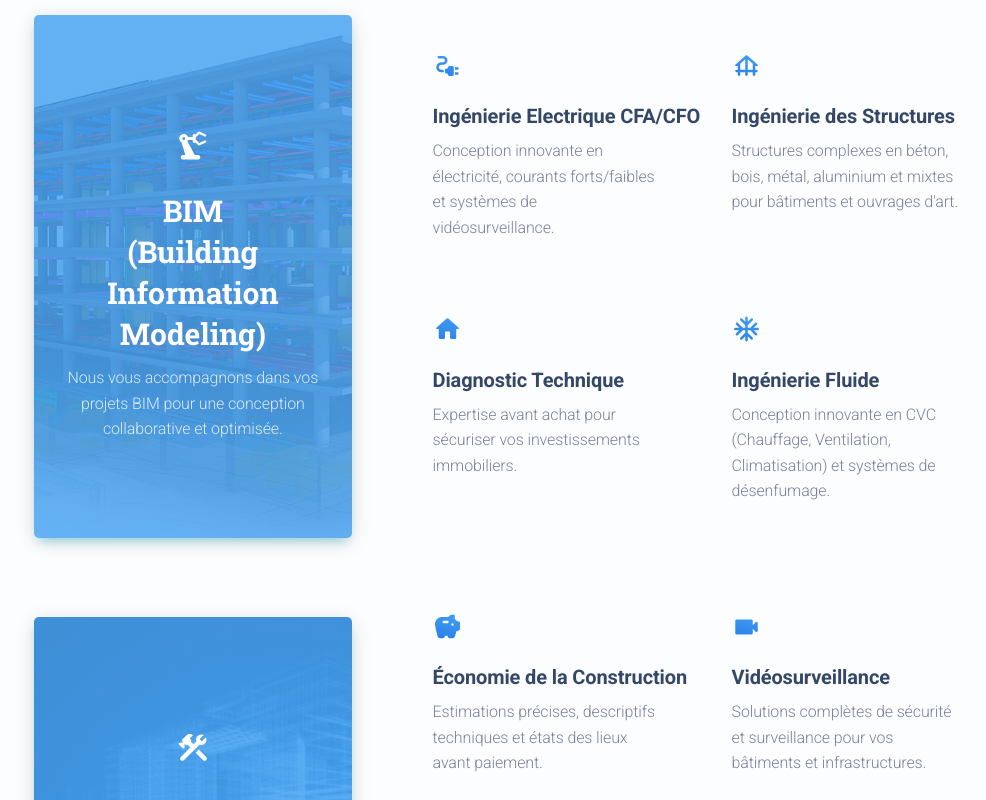
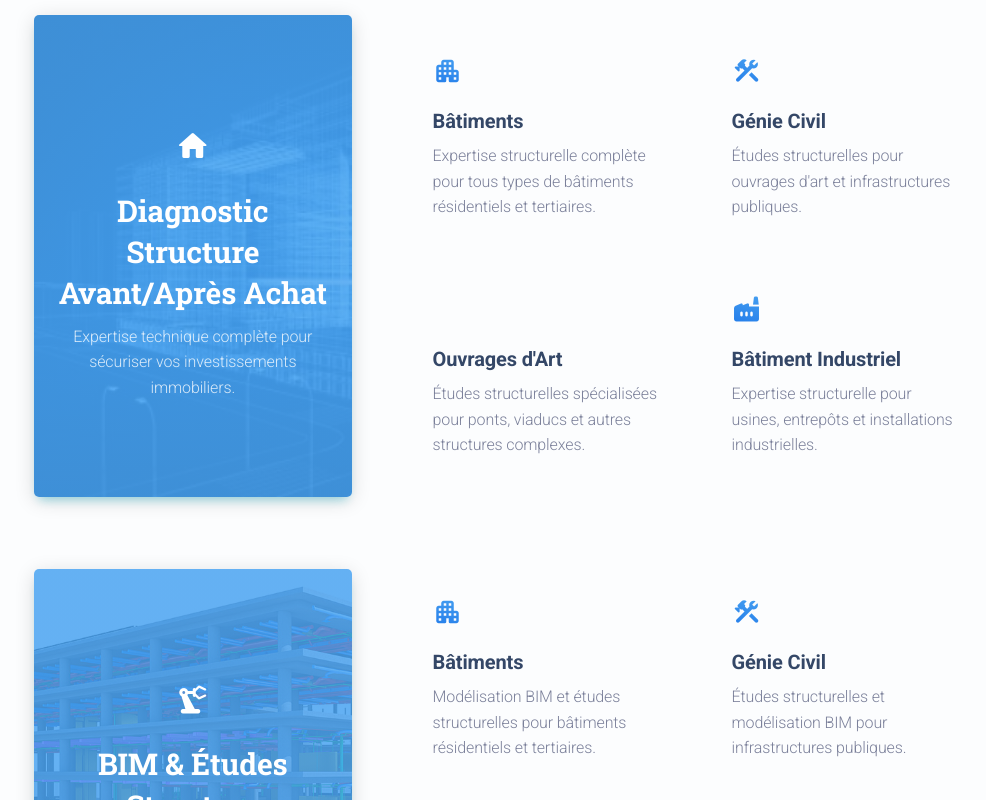
Before and after one commit to dev-ux/wisetech, a React (Create React App) app: page /presentation in a window 1280 px wide. Shown: the part 720-1520 px from the top of the page, without its empty margins (146-1132 px from the left). Built offline with nearby package versions, Linux system fonts and the light colour scheme.

Commit message:
refactor: reorganize Information section with new expertise axes and domains

```diff
--- a/src/pages/Presentation/sections/Information.js
+++ b/src/pages/Presentation/sections/Information.js
@@ -23,7 +23,68 @@ function Information() {
         <MKTypography variant="h2" mb={5} textAlign="center">
           Nos Domaines d'Expertise
         </MKTypography>
+
+        {/* Diagnostic Structure */}
         <Grid container item xs={11} spacing={3} alignItems="center" sx={{ mx: "auto" }}>
+          <Grid item xs={12} lg={4} sx={{ mx: "auto" }}>
+            <RotatingCard>
+              <RotatingCardFront
+                image={structureImage}
+                icon="home"
+                title={
+                  <>
+                    Diagnostic Structure
+                    <br />
+                    Avant/Après Achat
+                  </>
+                }
+                description="Expertise technique complète pour sécuriser vos investissements immobiliers."
+              />
+              <RotatingCardBack
+                image={structureImage}
+                title="Diagnostic Structure"
+                description="Études approfondies de la structure des bâtiments avant et après achat, avec recommandations techniques personnalisées."
+              />
+            </RotatingCard>
+          </Grid>
+          <Grid item xs={12} lg={7} sx={{ ml: "auto" }}>
+            <Grid container spacing={3}>
+              <Grid item xs={12} md={6}>
+                <DefaultInfoCard
+                  icon="apartment"
+                  title="Bâtiments"
+                  description="Expertise structurelle complète pour tous types de bâtiments résidentiels et tertiaires."
+                />
+              </Grid>
+              <Grid item xs={12} md={6}>
+                <DefaultInfoCard
+                  icon="construction"
+                  title="Génie Civil"
+                  description="Études structurelles pour ouvrages d'art et infrastructures publiques."
+                />
+              </Grid>
+            </Grid>
+            <Grid container spacing={3} sx={{ mt: { xs: 0, md: 6 } }}>
+              <Grid item xs={12} md={6}>
+                <DefaultInfoCard
+                  icon="bridge"
+                  title="Ouvrages d'Art"
+                  description="Études structurelles spécialisées pour ponts, viaducs et autres structures complexes."
+                />
+              </Grid>
+              <Grid item xs={12} md={6}>
+                <DefaultInfoCard
+                  icon="factory"
+                  title="Bâtiment Industriel"
+                  description="Expertise structurelle pour usines, entrepôts et installations industrielles."
+                />
+              </Grid>
+            </Grid>
+          </Grid>
+        </Grid>
+
+        {/* BIM & Études Structure */}
+        <Grid container item xs={11} spacing={3} alignItems="center" sx={{ mx: "auto", mt: 6 }}>
           <Grid item xs={12} lg={4} sx={{ mx: "auto" }}>
             <RotatingCard>
               <RotatingCardFront
@@ -31,22 +92,17 @@ function Information() {
                 icon="precision_manufacturing"
                 title={
                   <>
-                    BIM
+                    BIM & Études Structure
                     <br />
-                    (Building Information Modeling)
+                    Revit, SolidWorks
                   </>
                 }
-                description="Nous vous accompagnons dans vos projets BIM pour une conception collaborative et optimisée."
+                description="Modélisation 3D et études structurelles innovantes pour vos projets."
               />
               <RotatingCardBack
                 image={bimImage}
-                title="BIM"
-                description="Modélisation 3D intelligente, coordination interfilières, maquette numérique pour la conception, construction et maintenance."
-                action={{
-                  type: "internal",
-                  route: "/services/bim",
-                  label: "En savoir plus",
-                }}
+                title="BIM & Études Structure"
+                description="Modélisation 3D précise et études structurelles avancées avec les logiciels de pointe."
               />
             </RotatingCard>
           </Grid>
@@ -54,39 +110,39 @@ function Information() {
             <Grid container spacing={3}>
               <Grid item xs={12} md={6}>
                 <DefaultInfoCard
-                  icon="electrical_services"
-                  title="Ingénierie Electrique CFA/CFO"
-                  description="Conception innovante en électricité, courants forts/faibles et systèmes de vidéosurveillance."
+                  icon="apartment"
+                  title="Bâtiments"
+                  description="Modélisation BIM et études structurelles pour bâtiments résidentiels et tertiaires."
                 />
               </Grid>
               <Grid item xs={12} md={6}>
                 <DefaultInfoCard
-                  icon="foundation"
-                  title="Ingénierie des Structures"
-                  description="Structures complexes en béton, bois, métal, aluminium et mixtes pour bâtiments et ouvrages d'art."
+                  icon="construction"
+                  title="Génie Civil"
+                  description="Études structurelles et modélisation BIM pour infrastructures publiques."
                 />
               </Grid>
             </Grid>
             <Grid container spacing={3} sx={{ mt: { xs: 0, md: 6 } }}>
               <Grid item xs={12} md={6}>
                 <DefaultInfoCard
-                  icon="home"
-                  title="Diagnostic Technique"
-                  description="Expertise avant achat pour sécuriser vos investissements immobiliers."
+                  icon="bridge"
+                  title="Ouvrages d'Art"
+                  description="Modélisation 3D et études structurelles spécialisées pour ouvrages d'art."
                 />
               </Grid>
               <Grid item xs={12} md={6}>
                 <DefaultInfoCard
-                  icon="ac_unit"
-                  title="Ingénierie Fluide"
-                  description="Conception innovante en CVC (Chauffage, Ventilation, Climatisation) et systèmes de désenfumage."
+                  icon="factory"
+                  title="Bâtiment Industriel"
+                  description="BIM et études structurelles pour installations industrielles complexes."
                 />
               </Grid>
             </Grid>
           </Grid>
         </Grid>
 
-        {/* Deuxième ligne de cartes rotatives */}
+        {/* Suivi de Travaux */}
         <Grid container item xs={11} spacing={3} alignItems="center" sx={{ mx: "auto", mt: 6 }}>
           <Grid item xs={12} lg={4} sx={{ mx: "auto" }}>
             <RotatingCard>
@@ -95,22 +151,15 @@ function Information() {
                 icon="construction"
                 title={
                   <>
-                    Voirie & Réseaux
-                    <br />
-                    Divers (VRD)
+                    Suivi de Travaux
                   </>
                 }
-                description="Accompagnement par nos experts en infrastructures et réseaux."
+                description="Accompagnement complet tout au long de vos projets."
               />
               <RotatingCardBack
                 image={structureImage}
-                title="VRD"
-                description="Conception des voies d'accès, réseaux secs et humides, aménagements extérieurs et coordination des interfaces."
-                action={{
-                  type: "internal",
-                  route: "/services/vrd",
-                  label: "En savoir plus",
-                }}
+                title="Suivi de Travaux"
+                description="Supervision technique et administrative pour garantir le respect des normes et délais."
               />
             </RotatingCard>
           </Grid>
@@ -118,32 +167,32 @@ function Information() {
             <Grid container spacing={3}>
               <Grid item xs={12} md={6}>
                 <DefaultInfoCard
-                  icon="savings"
-                  title="Économie de la Construction"
-                  description="Estimations précises, descriptifs techniques et états des lieux avant paiement."
+                  icon="apartment"
+                  title="Bâtiments"
+                  description="Suivi technique et administratif pour constructions résidentielles et tertiaires."
                 />
               </Grid>
               <Grid item xs={12} md={6}>
                 <DefaultInfoCard
-                  icon="videocam"
-                  title="Vidéosurveillance"
-                  description="Solutions complètes de sécurité et surveillance pour vos bâtiments et infrastructures."
+                  icon="construction"
+                  title="Génie Civil"
+                  description="Supervision complète pour travaux d'infrastructures publiques."
                 />
               </Grid>
             </Grid>
             <Grid container spacing={3} sx={{ mt: { xs: 0, md: 6 } }}>
               <Grid item xs={12} md={6}>
                 <DefaultInfoCard
-                  icon="engineering"
-                  title="Restructurations"
-                  description="Solutions techniques pour la réhabilitation et la transformation de bâtiments existants."
+                  icon="bridge"
+                  title="Ouvrages d'Art"
+                  description="Suivi technique spécialisé pour construction d'ouvrages d'art."
                 />
               </Grid>
               <Grid item xs={12} md={6}>
                 <DefaultInfoCard
-                  icon="height"
-                  title="Grandes Hauteurs"
-                  description="Expertise spécifique pour les immeubles de grande hauteur et structures complexes."
+                  icon="factory"
+                  title="Bâtiment Industriel"
+                  description="Supervision complète pour projets industriels complexes."
                 />
               </Grid>
             </Grid>
```
